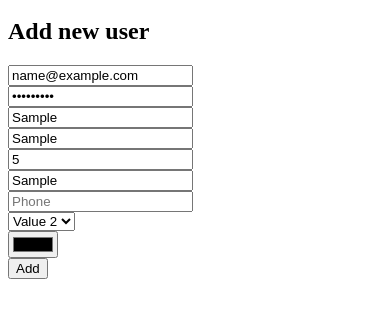
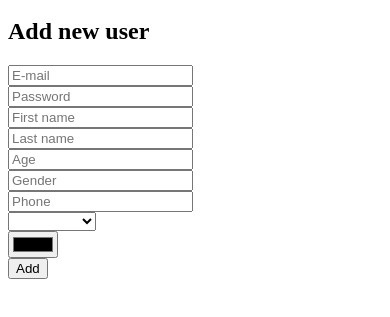
Before and after one commit to mariafernandamurillo/users, a plain HTML site: page register.html in a window 390 px wide. Both pictures are taken after typing "name@example.com", "Sample123", "Sample", "Sample", "5", "Sample" into the empty fields and a click on the button "Add". Shown: the part 137-454 px from the top of the page. Drawn offline with nearby package versions, Linux system fonts and the light colour scheme.

Commit message:
Assignment 1
User registration system

- Create register.html with a form with the next fields:  email, password, first name, last name, age, address, phone number, payment, color

- Create the register function using jQuery.

- Get the values from the capture form

- Create an User object using Object Constructor technique and the values from the capture form

- Console log the user object

- --Clear the form after the registration--

```diff
--- a/register.html
+++ b/register.html
@@ -49,9 +49,8 @@
 
             <div>
                 <select id="txtPayment">
-                    <option value="value1">Value 1</option>
-                    <option value="value2" selected>Value 2</option>
-                    <option value="value3">Value 3</option>
+                    <option value="cash">Cash</option>
+                    <option value="desitCard" selected>Credit card</option>
                 </select>
             </div>
 
--- a/scripts/register.js
+++ b/scripts/register.js
@@ -12,6 +12,7 @@ function User(email, pass, fname, lname, age, gender, phone, payment, color){
 }
 
 function register(){
+    //Get the values from the form.
     let inputEmail = $("#txtEmail").val();
     let inputPasswords = $("#txtPassword").val();
     let inputFname = $("#txtFirstName").val();
@@ -22,7 +23,19 @@ function register(){
     let inputPayment = $("#txtPayment").val();
     let inputColor = $("#txtColor").val();
 
+    //Create an newUser object
     let newUser = new User (inputEmail, inputPasswords, inputFname, inputLname, inputAge, inputGender, inputPhone, inputPayment, inputColor);
+
+    //Clear the form
+    $("#txtEmail").val('');
+    $("#txtPassword").val('');
+    $("#txtFirstName").val('');
+    $("#txtLastName").val('');
+    $("#txtAge").val('');
+    $("#txtGender").val('');
+    $("#txtTel").val('');
+    $("#txtPayment").val('');
+    $("#txtColor").val('');
 
     console.log(newUser);
 }
```
